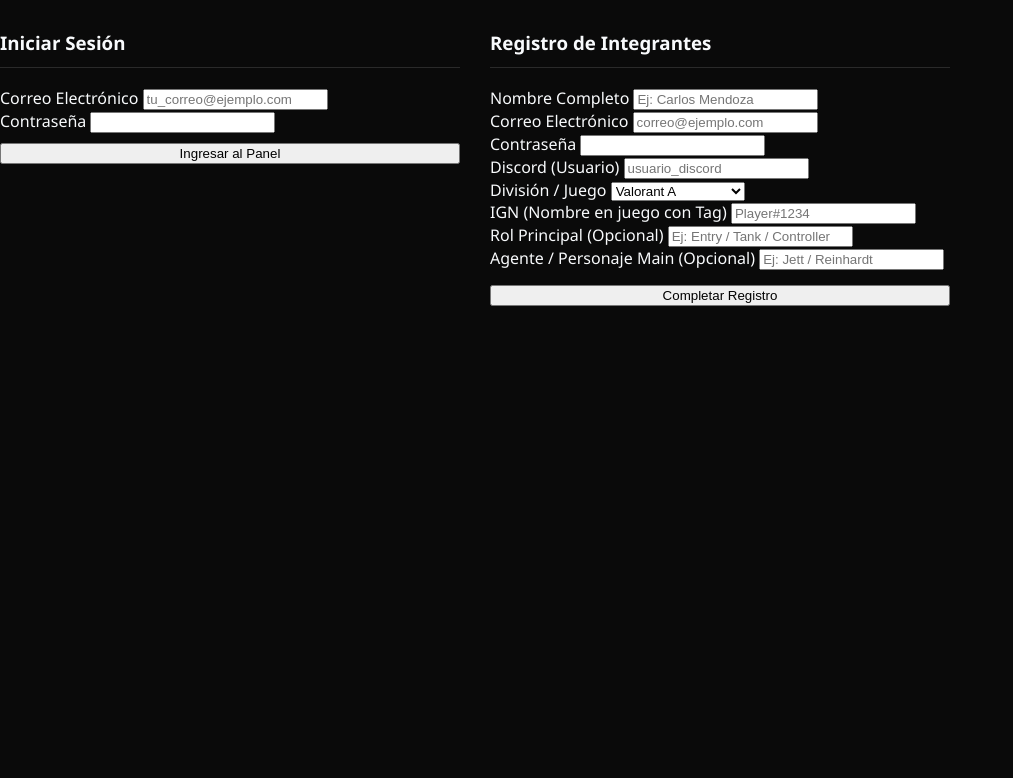
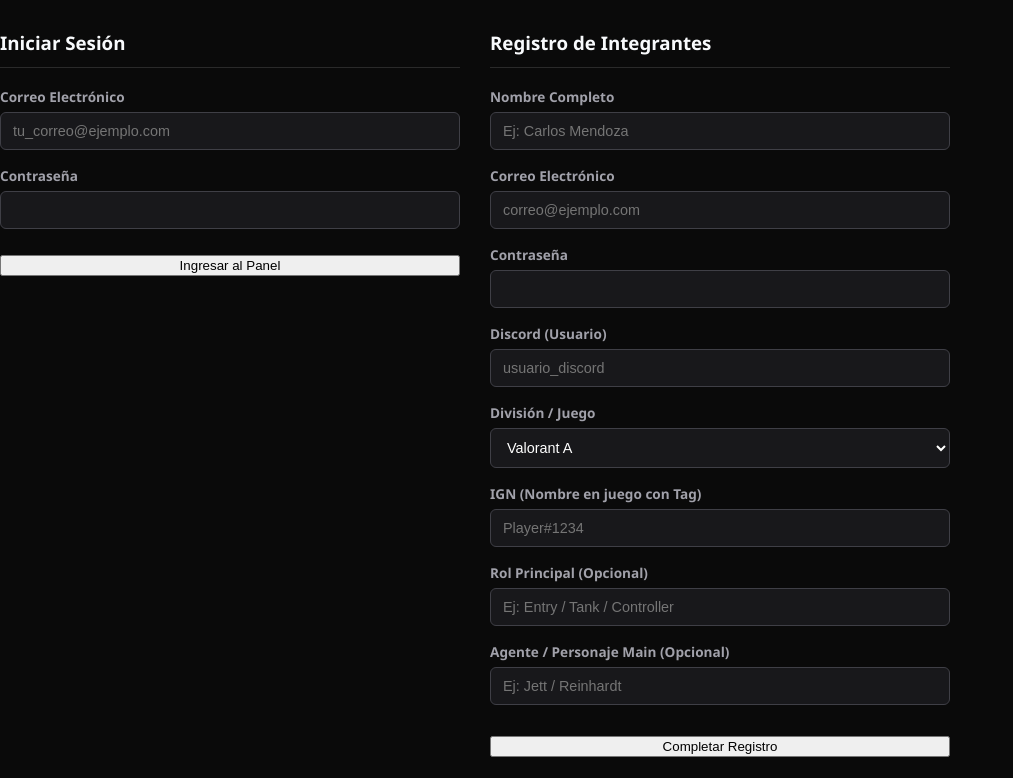
Before and after one commit to linzoldyck8-ship-it/Diviciones-scarlet, a Flask app: page / in a window 1280 px wide. Shown: the part 22-800 px from the top of the page, without its empty margins (0-1013 px from the left). Run offline with Flask 3, Linux system fonts and the light colour scheme.

Commit message:
Update style.css

```diff
--- a/static/style.css
+++ b/static/style.css
@@ -17,10 +17,114 @@ body {
     padding: 0;
 }
 
-/* Rediseño de la Matriz de Asistencia */
+/* --- ESTILOS DE LOGIN Y REGISTRO --- */
+.login-container {
+    max-width: 1100px;
+    margin: 40px auto;
+    padding: 20px;
+}
+
+.portal-header {
+    text-align: center;
+    margin-bottom: 40px;
+}
+
+.portal-title {
+    font-size: 1.8rem;
+    font-weight: 800;
+    color: #ffffff;
+    text-transform: uppercase;
+    letter-spacing: 2px;
+    border-bottom: 2px solid var(--scarlet-primary);
+    display: inline-block;
+    padding-bottom: 8px;
+}
+
+.auth-grid {
+    display: grid;
+    grid-template-columns: 1fr 1.2fr;
+    gap: 30px;
+    align-items: start;
+}
+
+@media (max-width: 768px) {
+    .auth-grid {
+        grid-template-columns: 1fr;
+    }
+}
+
+.auth-card {
+    background: #121212;
+    border: 1px solid var(--border-color);
+    border-top: 4px solid var(--scarlet-primary);
+    border-radius: 8px;
+    padding: 30px;
+    box-shadow: 0 4px 20px rgba(0, 0, 0, 0.7);
+}
+
+.auth-card h2 {
+    color: #ffffff;
+    font-size: 1.3rem;
+    margin-top: 0;
+    margin-bottom: 20px;
+    padding-bottom: 10px;
+    border-bottom: 1px solid var(--border-color);
+}
+
+.form-group {
+    margin-bottom: 16px;
+    display: flex;
+    flex-direction: column;
+}
+
+.form-group label {
+    font-size: 0.85rem;
+    color: #a1a1aa;
+    margin-bottom: 6px;
+    font-weight: 600;
+}
+
+.form-control {
+    width: 100%;
+    padding: 10px 12px;
+    background: #18181b;
+    border: 1px solid #3f3f46;
+    border-radius: 6px;
+    color: #ffffff;
+    font-size: 0.9rem;
+    box-sizing: border-box;
+    transition: all 0.2s ease;
+}
+
+.form-control:focus {
+    outline: none;
+    border-color: var(--scarlet-light);
+    box-shadow: 0 0 8px var(--scarlet-glow);
+}
+
+.btn-scarlet-block {
+    width: 100%;
+    background: linear-gradient(135deg, var(--scarlet-primary) 0%, #600020 100%);
+    color: #ffffff;
+    border: 1px solid var(--scarlet-light);
+    padding: 12px;
+    font-size: 0.95rem;
+    font-weight: bold;
+    border-radius: 6px;
+    cursor: pointer;
+    transition: all 0.2s ease;
+    margin-top: 10px;
+}
+
+.btn-scarlet-block:hover {
+    background: linear-gradient(135deg, var(--scarlet-light) 0%, var(--scarlet-primary) 100%);
+    box-shadow: 0 0 12px var(--scarlet-glow);
+}
+
+/* --- TABLA DE ASISTENCIA SIN SCROLL --- */
 .excel-table-container {
     width: 100%;
-    overflow-x: hidden; /* Elimina la barra de desplazamiento horizontal */
+    overflow-x: hidden;
     border: 1px solid var(--scarlet-primary);
     border-radius: 8px;
     margin-top: 15px;
@@ -52,7 +156,7 @@ body {
 .excel-table {
     width: 100%;
     border-collapse: collapse;
-    table-layout: fixed; /* Mantiene proporciones fijas para evitar el scroll */
+    table-layout: fixed;
     font-size: 0.75rem;
 }
 
@@ -81,7 +185,7 @@ body {
     text-overflow: ellipsis;
 }
 
-/* Selectores más grandes y estéticos para Admins */
+/* SELECTORES MÁS GRANDES Y VISIBLES */
 .att-select {
     width: 100%;
     background: #18181b;
@@ -89,12 +193,12 @@ body {
     border: 1px solid #3f3f46;
     border-radius: 4px;
     padding: 4px 0;
-    font-size: 0.95rem; /* Tamaño de letra más grande */
-    font-weight: 800; /* Texto en negrita */
+    font-size: 0.95rem;
+    font-weight: 800;
     text-align: center;
     text-align-last: center;
     cursor: pointer;
-    appearance: none; /* Elimina la flecha predeterminada para maximizar espacio */
+    appearance: none;
     -webkit-appearance: none;
     -moz-appearance: none;
     transition: all 0.2s ease;
@@ -112,7 +216,6 @@ body {
     font-weight: bold;
 }
 
-/* Badges de solo lectura para Jugadores */
 .att-badge {
     display: inline-block;
     width: 100%;
@@ -129,7 +232,6 @@ body {
 .att-badge-T { background-color: #3b82f6; color: #fff; }
 .att-badge-empty { color: #52525b; font-weight: normal; }
 
-/* Botones principales estilo Escarlata */
 .btn-scarlet {
     background: linear-gradient(135deg, var(--scarlet-primary) 0%, #600020 100%);
     color: #ffffff;
```
